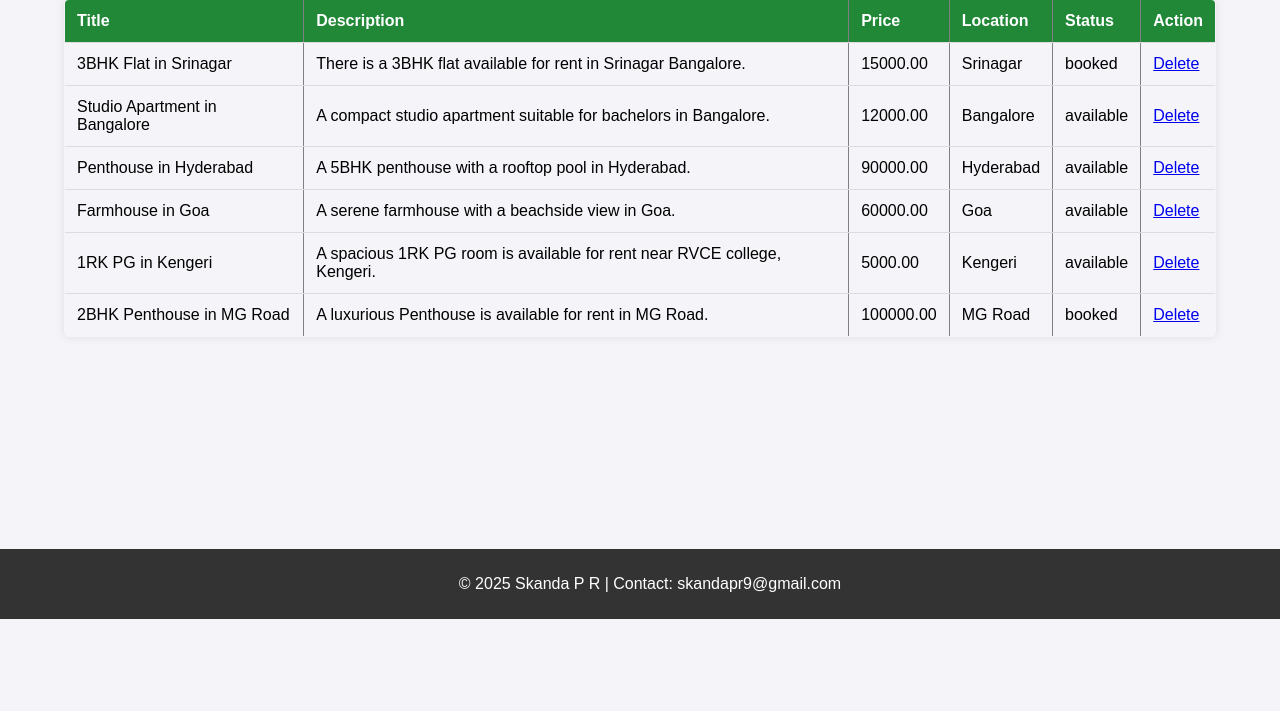
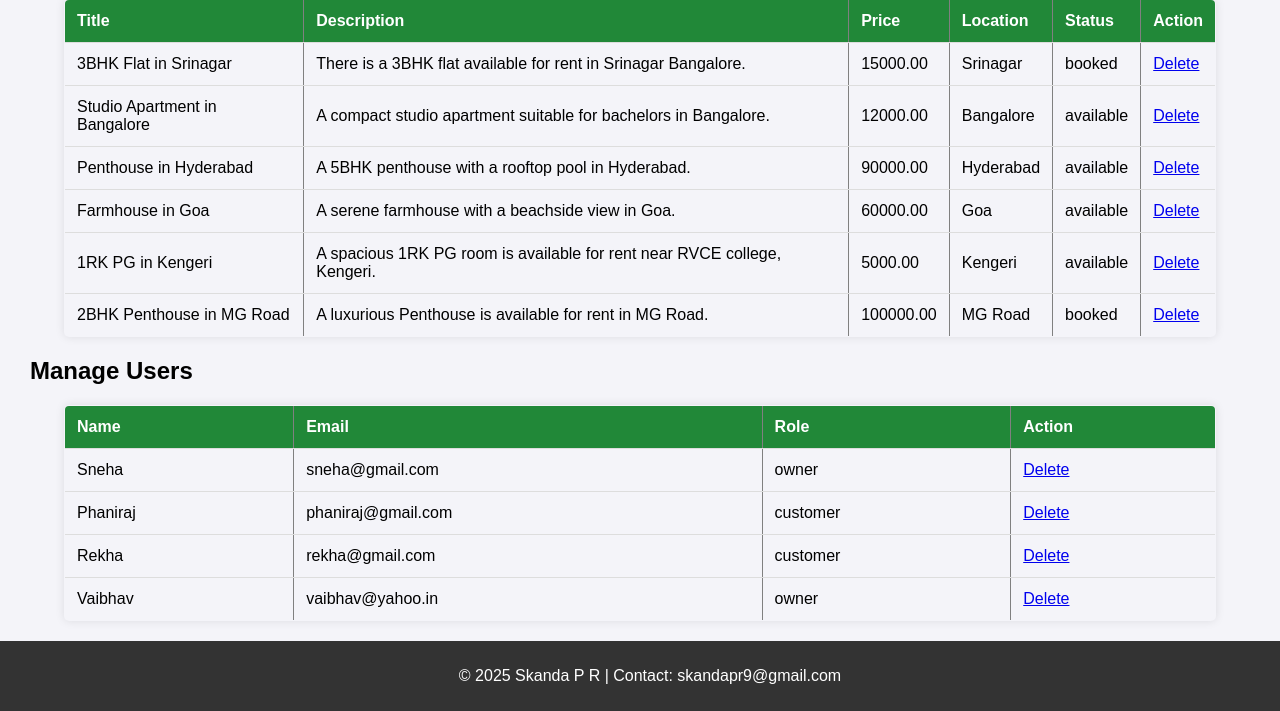
Before and after one commit to Skanda-P-R/Real-Estate-Management-System, a Flask app: page /admin in a window 1280 px wide. Shown: the part 181-892 px from the top of the page. Before the commit the page ends 800 px from the top, so only its background shows below. Run offline with Flask 3, Linux system fonts and the light colour scheme; a user stored in the database is signed in; data comes from the database, SQL or seed files in the repository; parts of the project's set-up code (start-up, migrations or seed data) failed here and were passed over; some libraries are stand-ins or nearby versions.

Commit message:
Added User Management for Admin Portal

```diff
--- a/app.py
+++ b/app.py
@@ -111,11 +111,16 @@ def admin_dashboard():
     if session.get("role") != "admin":
         return redirect(url_for("login"))
 
+    admin_id = session["user_id"]
     cur = mysql.connection.cursor()
     cur.execute("SELECT * FROM properties")
     properties = cur.fetchall()
+
+    cur.execute("SELECT * FROM users WHERE id != %s", [admin_id])
+    users = cur.fetchall()
+
     cur.close()
-    return render_template("admin.html", properties=properties)
+    return render_template("admin.html", properties=properties,users=users)
 
 @app.route("/owner_dashboard")
 def owner_dashboard():
@@ -230,6 +235,39 @@ def cancel_property(property_id):
     flash("Property canceled successfully!", "success")
     return redirect(url_for("customer_dashboard"))
 
+@app.route("/delete_user/<int:user_id>/<string:role>")
+def delete_user(user_id,role):
+    if session.get("role") != "admin":
+        return redirect(url_for("login"))
+
+    cur = mysql.connection.cursor()
+
+    if role == 'owner':
+        cur.execute("SELECT p.id FROM properties p WHERE p.owner_id = %s", [user_id])
+        property_ids = cur.fetchall()
+        for property_id in property_ids:
+            cur.execute("DELETE FROM bookings WHERE property_id = %s", [property_id[0]])
+            mysql.connection.commit()
+        cur.execute("DELETE FROM properties WHERE owner_id = %s", [user_id])
+        mysql.connection.commit()
+        cur.execute("DELETE FROM users WHERE id = %s", [user_id])
+        mysql.connection.commit()
+    else:
+        cur.execute("SELECT b.property_id FROM bookings b WHERE b.customer_id = %s", [user_id])
+        property_ids = cur.fetchall()
+        for property_id in property_ids:
+            cur.execute("UPDATE properties SET status = 'available' WHERE id = %s", [property_id[0]])
+            mysql.connection.commit()
+        cur.execute("DELETE FROM users WHERE id = %s", [user_id])
+        mysql.connection.commit()
+        cur.execute("DELETE FROM bookings WHERE customer_id = %s", [user_id])
+        mysql.connection.commit()
+
+    mysql.connection.commit()
+    cur.close()
+    flash("User deleted successfully", "success")
+    return redirect(url_for("admin_dashboard"))
+
 @app.route('/get_response', methods=['POST'])
 def get_response():
     user_prompt = request.form['user_prompt']
--- a/templates/admin.html
+++ b/templates/admin.html
@@ -35,6 +35,24 @@
             </tr>
             {% endfor %}
         </table>
+
+        <h2>Manage Users</h2>
+        <table border="1">
+            <tr>
+                <th>Name</th>
+                <th>Email</th>
+                <th>Role</th>
+                <th>Action</th>
+            </tr>
+            {% for user in users %}
+            <tr>
+                <td>{{ user[1] }}</td>
+                <td>{{ user[2] }}</td>
+                <td>{{ user[4] }}</td>
+                <td><a href="{{ url_for('delete_user', user_id=user[0], role=user[4]) }}">Delete</a></td>
+            </tr>
+            {% endfor %}
+        </table>
     </div>
     <footer>
         <p style="text-align: center;">© 2025 Skanda P R | Contact: skandapr9@gmail.com</p>
```
